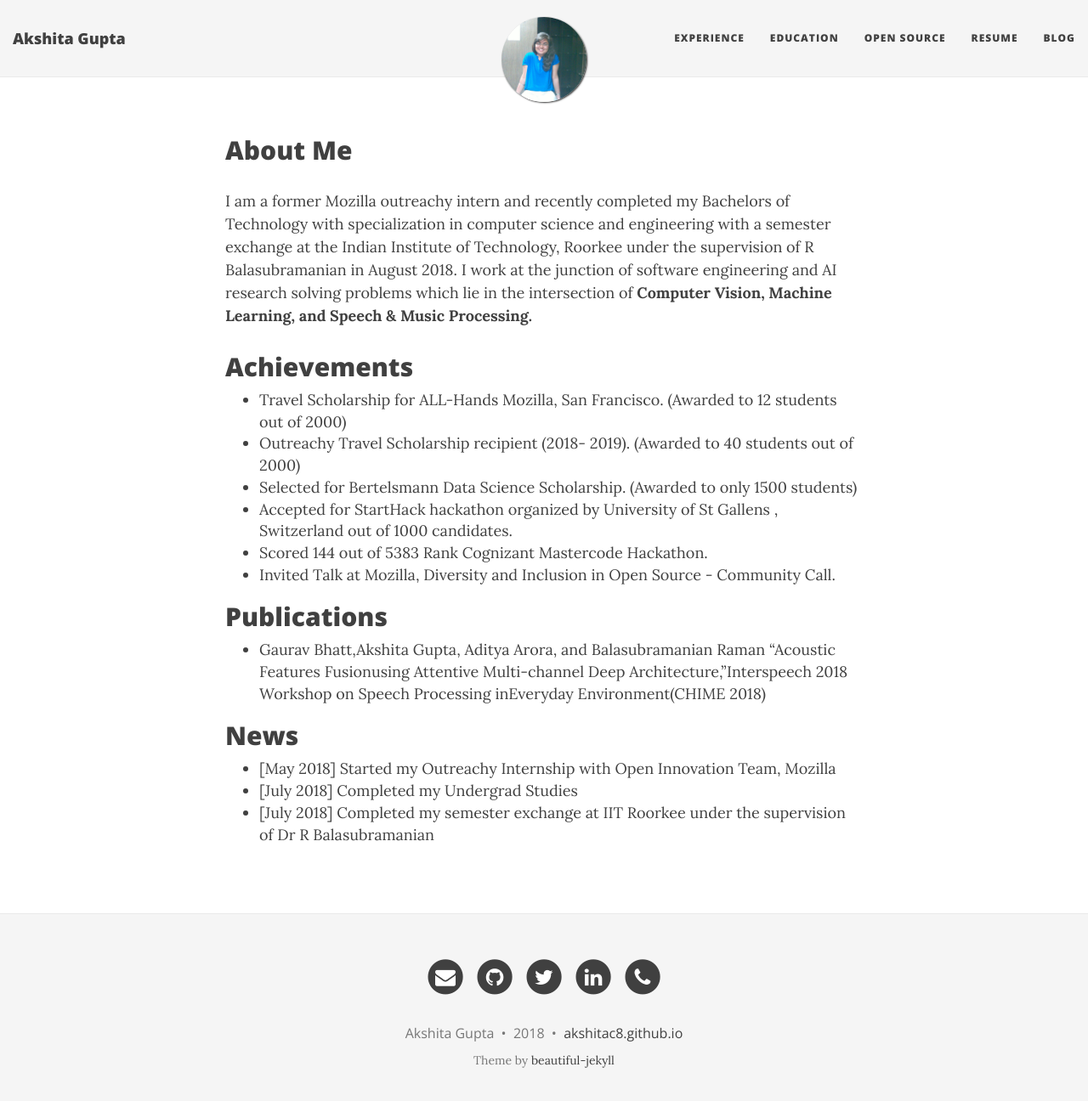
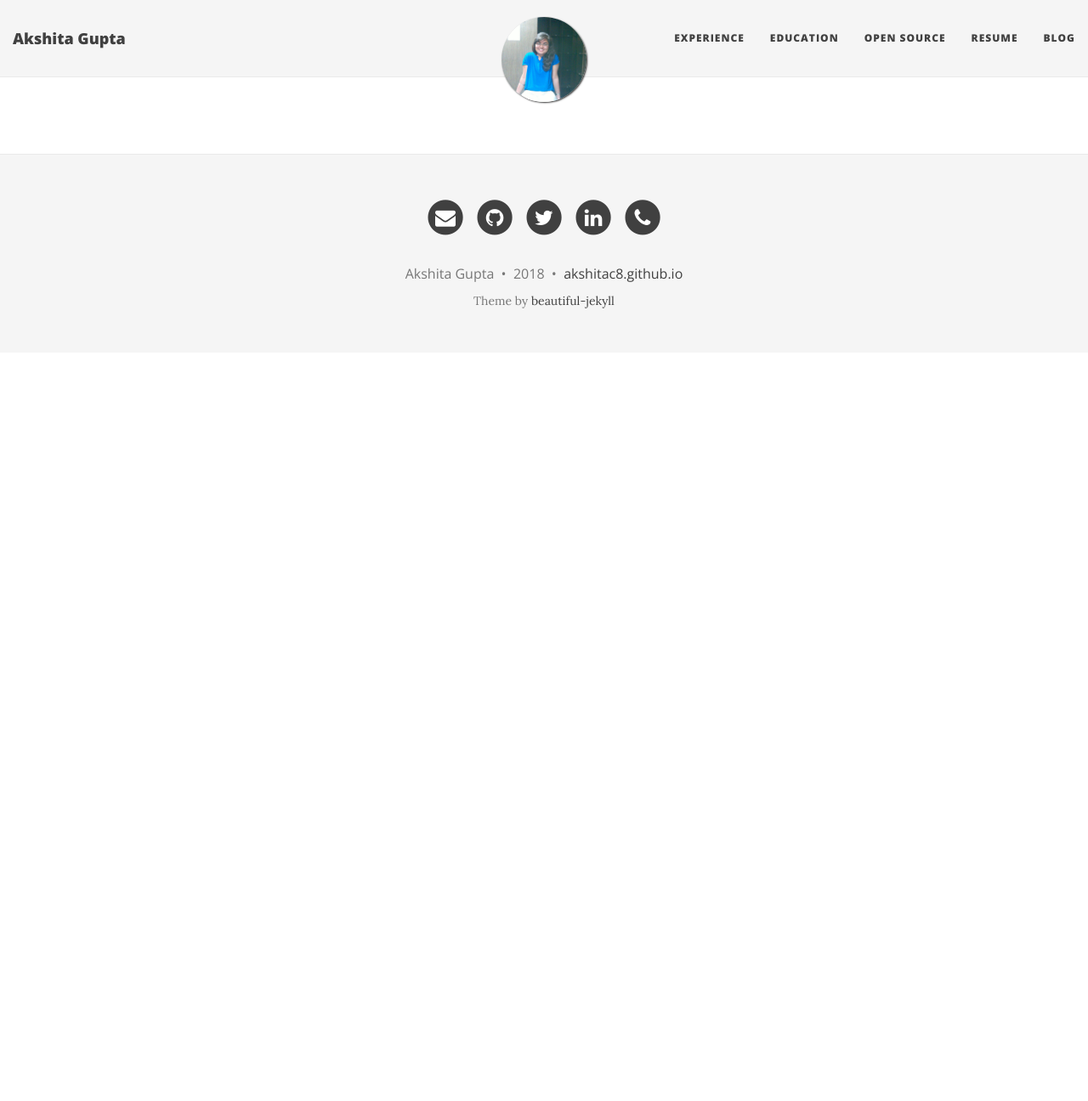
Before and after one commit to akshitac8/akshitac8.github.io, a Jekyll site: the page built from index.html, in a window 1280 px wide and 1309 px high. Shown: the top 1296 px of the window at 85% size. Built offline with Jekyll 4.4.1, drawn with Linux system fonts in a browser that asks for light colours; nearby versions of some CDN libraries; the list of posts is cut into pages by our own code.

Commit message:
Update page.html

```diff
--- a/_layouts/page.html
+++ b/_layouts/page.html
@@ -7,32 +7,8 @@ layout: base
 <div class="container" role="main">
   <div class="row">
     <div class="col-lg-8 col-lg-offset-2 col-md-10 col-md-offset-1">
-      <p>
-        <h2>About Me</h2>
-        <p>
-            I am a former Mozilla outreachy intern and recently completed my Bachelors of Technology with specialization in computer science and engineering with a semester exchange at the Indian Institute of Technology, Roorkee under the supervision of  R Balasubramanian in August 2018. I work at the junction of software engineering and AI research solving problems which lie in the intersection of <b>Computer Vision, Machine Learning, and Speech & Music Processing.</b>
-        </p>
-        <h2>Achievements</h2>
-        <ul>
-          <li>Travel Scholarship for ALL-Hands Mozilla, San Francisco. (Awarded to 12 students out of 2000)</li>
-          <li>Outreachy Travel Scholarship recipient (2018- 2019). (Awarded to 40 students out of 2000)</li>
-          <li>Selected for Bertelsmann Data Science Scholarship. (Awarded to only 1500 students)</li>
-          <li>Accepted for StartHack hackathon organized by University of St Gallens , Switzerland out of 1000 candidates.</li>
-          <li>Scored 144 out of 5383 Rank Cognizant Mastercode Hackathon.</li>
-          <li>Invited Talk at Mozilla, Diversity and Inclusion in Open Source - Community Call.</li>
-        </ul>
-        <h2>Publications</h2>
-        <ul>
-        <li>Gaurav Bhatt,Akshita Gupta, Aditya Arora, and Balasubramanian Raman “Acoustic Features Fusionusing Attentive Multi-channel Deep Architecture,”Interspeech 2018 Workshop on Speech Processing inEveryday Environment(CHIME 2018)</li>
-        </ul>
-        <h2>News</h2>
-        <ul>
-          <li>[May 2018] Started my Outreachy Internship with Open Innovation Team, Mozilla</li>
-          <li>[July 2018] Completed my Undergrad Studies</li>
-          <li>[July 2018] Completed my semester exchange at IIT Roorkee  under the supervision of Dr R Balasubramanian</li>
+      {{ content }}
 
-        </ul>
-      </p>
     </div>
   </div>
 </div>
```
